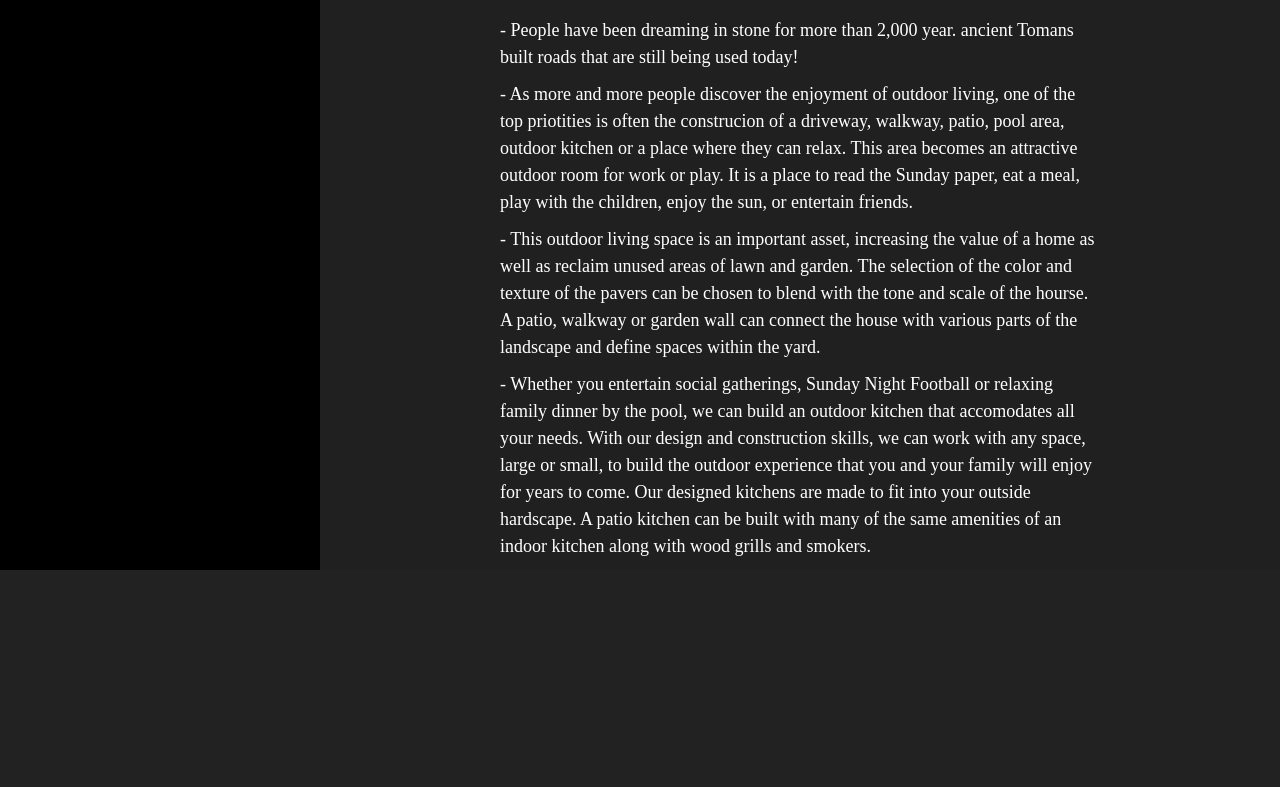
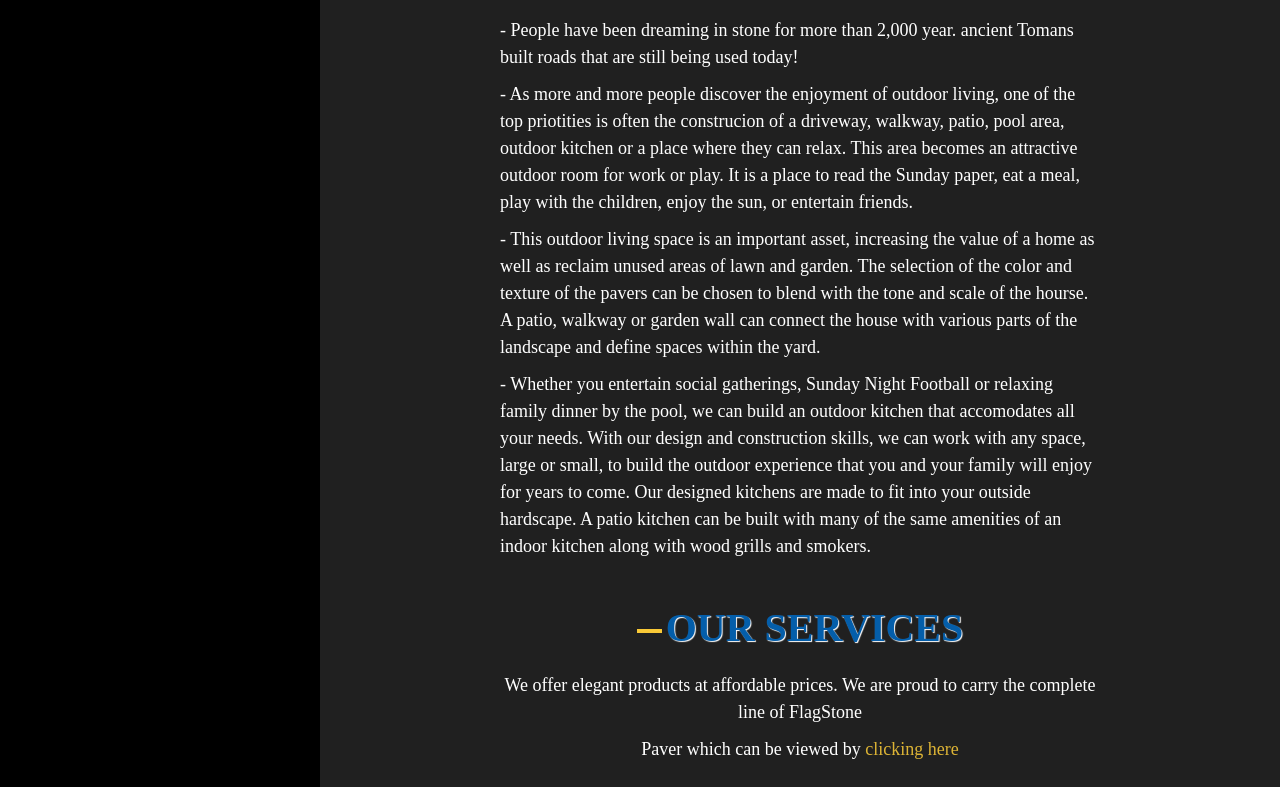
Before and after one commit to AnhNguyen92/BTL_Lap_Trinh_Web, a PHP site: page /tampabay-pavers/ in a window 1280 px wide. Shown: the part 898-1685 px from the top of the page. Before the commit the page ends 1468 px from the top, so only its background shows below. Run offline with PHP 8.4, Linux system fonts and the light colour scheme; some libraries are stand-ins or nearby versions.

Commit message:
update who we are + our service

```diff
--- a/src/css/style.css
+++ b/src/css/style.css
@@ -399,6 +399,25 @@ textarea {
     line-height:2;
     color: #d4d4d4;
 }
+
+.lower-header {
+    background-color: #0064af;
+    width:100%;
+}
+
+.lower-header h1 {
+    font-size: 38px;
+}
+
+.lower-header h3 {
+    font-size: 25px;
+}
+
+.content-left {
+    background-color: #000000;
+    min-height: 1000px;
+}
+
 /*
 .lower-header {
     width: 500px;
@@ -408,6 +427,26 @@ textarea {
     background-repeat: no-repeat;
 }
 */
+
+.main-content {
+    background-color: #202020;
+}
+
+.slider {
+    padding: 70.5px 70.5px 0 70.5px;
+}
+
+.slider-lst {
+    padding:10px;
+    background-color:#ffffff;
+    width:inherit;
+    height:calc((75vw - 161px)/ 1.55);
+}
+
+#carouselExampleIndicators {
+    height: 100%;
+    /* border: 1px solid; */
+}
 
 .nav-side-menu {
     overflow: auto;
@@ -517,17 +556,19 @@ textarea {
     opacity: 1;
 }
 
-.who-we-are div p {
+.article-content {
     padding: 0 180px;
     margin-bottom: 10px;
     line-height: 1.5;
     font-size: 18px;
 }
 
-.who-we-are-title {
+.article-title {
     font-size:40px;
     font-weight: bold;
     color:#045eaa;
+    text-shadow: 1px 1px 1px #ffffff;
+    display: inline-block;
 }
 
 .title-tiret {
@@ -536,6 +577,10 @@ textarea {
     width: 25px;
     height: 4px;
     margin-bottom: 8px;
+}
+
+.service-link {
+    color:#ddb435;
 }
 
 @media (max-width: 767px) {
@@ -553,8 +598,53 @@ textarea {
     }
 }
 
-@media (min-width: 767px) {
-    .nav-side-menu .menu-list .menu-content {
-        display: block;
+/* Smartphones (portrait and landscape) ----------- */
+@media only screen and (min-device-width : 320px) and (max-device-width : 480px) {
+    /* Styles */
     }
-}
+
+    /* Smartphones (landscape) ----------- */
+    @media only screen and (min-width : 321px) {
+    /* Styles */
+    }
+
+    /* Smartphones (portrait) ----------- */
+    @media only screen and (max-width : 320px) {
+    /* Styles */
+    }
+
+    /* iPads (portrait and landscape) ----------- */
+    @media only screen and (min-device-width : 768px) and (max-device-width : 1024px) {
+        .nav-side-menu .menu-list .menu-content {
+            display: block;
+        }
+    }
+
+    /* iPads (landscape) ----------- */
+    @media only screen and (min-device-width : 768px) and (max-device-width : 1024px) and (orientation : landscape) {
+    /* Styles */
+    }
+
+    /* iPads (portrait) ----------- */
+    @media only screen and (min-device-width : 768px) and (max-device-width : 1024px) and (orientation : portrait) {
+    /* Styles */
+    }
+    /**********
+    iPad 3
+    **********/
+    @media only screen and (min-device-width : 768px) and (max-device-width : 1024px) and (orientation : landscape) and (-webkit-min-device-pixel-ratio : 2) {
+    /* Styles */
+    }
+
+    @media only screen and (min-device-width : 768px) and (max-device-width : 1024px) and (orientation : portrait) and (-webkit-min-device-pixel-ratio : 2) {
+    /* Styles */
+    }
+    /* Desktops and laptops ----------- */
+    @media only screen  and (min-width : 1224px) {
+    /* Styles */
+    }
+
+    /* Large screens ----------- */
+    @media only screen  and (min-width : 1824px) {
+    /* Styles */
+    }
--- a/src/index.php
+++ b/src/index.php
@@ -6,7 +6,7 @@
     <meta charset="UTF-8">
     <meta name="viewport" content="width=device-width, initial-scale=1.0">
     <link rel="stylesheet" href="https://maxcdn.bootstrapcdn.com/bootstrap/4.4.1/css/bootstrap.min.css">
-    <link rel="stylesheet" href="css/style.css">
+    <link href="css/style.css" rel="stylesheet" type="text/css">
     <script src="https://ajax.googleapis.com/ajax/libs/jquery/3.4.1/jquery.min.js"></script>
     <script src="https://cdnjs.cloudflare.com/ajax/libs/popper.js/1.16.0/umd/popper.min.js"></script>
     <script src="https://maxcdn.bootstrapcdn.com/bootstrap/4.4.1/js/bootstrap.min.js"></script>
@@ -51,24 +51,21 @@
                     </div>
                 </div>
             </div>
-
-            <div class="lower-header text-center py-4 text-white" style="background-color: #0064af; width:100%">
-                <h1 style="font-size: 38px;">TAMPA BAY PAVER & HARDSCAPES</h1>
-                <h3 class="py-2" style="font-size: 25px;">The Original and Still The Best Tampa Bay Pavers</h3>
+            <div class="lower-header text-center py-4 text-white">
+                <h1>TAMPA BAY PAVER & HARDSCAPES</h1>
+                <h3 class="py-2">The Original and Still The Best Tampa Bay Pavers</h3>
                 <p>Florida State Certified Builders License - CBC1261248</p>
             </div>
         </header>
         <!-- content -->
         <div class="main row no-gutters">
             <!-- content left -->
-            <div class="col-3" style="background-color: #000000;min-height: 1000px;">
+            <div class="content-left col-3">
                 <!-- navi -->
                 <div class="nav-side-menu">
                     <div class="brand">MENU SITE</div>
                     <i class="fa fa-bars fa-2x toggle-btn" data-toggle="collapse" data-target="#menu-content"></i>
-
                     <div class="menu-list">
-
                         <ul id="menu-content" class="menu-content collapse out">
                             <li class="active">
                                 <a href="#">Home</a>
@@ -92,11 +89,11 @@
                     </div>
                 </div>
             </div>
-            <div class="main-content col-9" style="background-color: #202020;">
+            <div class="main-content col-9">
                 <!-- slider -->
-                <div style="padding: 70.5px 70.5px 0 70.5px;">
-                    <div style="padding:10px; background-color:#ffffff; width:inherit; height:calc((75vw - 161px)/ 1.55);">
-                        <div id="carouselExampleIndicators" style="height: 100%;border: 1px solid;" class="carousel slide" data-ride="carousel">
+                <div class="slider">
+                    <div class="slider-lst">
+                        <div id="carouselExampleIndicators" class="carousel slide" data-ride="carousel">
                             <ol class="carousel-indicators">
                                 <li data-target="#carouselExampleIndicators" data-slide-to="0" class="active"></li>
                                 <li data-target="#carouselExampleIndicators" data-slide-to="1"></li>
@@ -104,13 +101,13 @@
                             </ol>
                             <div class="carousel-inner">
                                 <div class="carousel-item active">
-                                    <img class="d-block w-100" src="..." alt="First slide">
+                                    <img class="d-block w-100" src="images/da-lat-via-he.jpg" alt="First slide">
                                 </div>
                                 <div class="carousel-item">
-                                    <img class="d-block w-100" src="..." alt="Second slide">
+                                    <img class="d-block w-100" src="images/da-lat-via-he.jpg" alt="Second slide">
                                 </div>
                                 <div class="carousel-item">
-                                    <img class="d-block w-100" src="..." alt="Third slide">
+                                    <img class="d-block w-100" src="images/da-lat-via-he.jpg" alt="Third slide">
                                 </div>
                             </div>
                             <a class="carousel-control-prev" href="#carouselExampleIndicators" role="button" data-slide="prev">
@@ -126,25 +123,25 @@
                 </div>
                 <!-- who we are -->
                 <div class="mt-4">
-                    <article class="who-we-are text-white">
-                        <h1 class="py-4 text-center who-we-are-title">
+                    <article>
+                        <div class="py-4 text-center">
                             <div class="title-tiret"></div>
-                            <span>WHO WE ARE</span>
-                        </h1>
-                        <div>
-                            <P>- People have been dreaming in stone for more than 2,000 year. ancient Tomans built roads
+                            <h1 class="article-title">WHO WE ARE</h1>
+                        </div>
+                        <div class="text-white">
+                            <p class="article-content">- People have been dreaming in stone for more than 2,000 year. ancient Tomans built roads
                                 that are still being used today!</P>
-                            <p>- As more and more people discover the enjoyment of outdoor living, one of the top
+                            <p class="article-content">- As more and more people discover the enjoyment of outdoor living, one of the top
                                 priotities is often the construcion of a driveway, walkway, patio, pool area, outdoor
                                 kitchen or a place where they can relax. This area becomes an attractive outdoor room
                                 for work or play. It is a place to read the Sunday paper, eat a meal, play with the
                                 children, enjoy the sun, or entertain friends.</p>
-                            <p>- This outdoor living space is an important asset, increasing the value of a home as well
+                            <p class="article-content">- This outdoor living space is an important asset, increasing the value of a home as well
                                 as reclaim unused areas of lawn and garden. The selection of the color and texture of
                                 the pavers can be chosen to blend with the tone and scale of the hourse. A patio,
                                 walkway or garden wall can connect the house with various parts of the landscape and
                                 define spaces within the yard.</p>
-                            <p>- Whether you entertain social gatherings, Sunday Night Football or relaxing family
+                            <p class="article-content">- Whether you entertain social gatherings, Sunday Night Football or relaxing family
                                 dinner by the pool, we can build an outdoor kitchen that accomodates all your needs.
                                 With our design and construction skills, we can work with any space, large or small,
                                 to build the outdoor experience that you and your family will enjoy for years to come.
@@ -152,8 +149,29 @@
                                 can be built with many of the same amenities of an indoor kitchen along with wood
                                 grills and smokers.</p>
                         </div>
+                    </article>
+                </div>
+                <!-- process lat gach -->
+                <div class="my-4">
+                </div>
+                <!-- our service -->
+                <div class="my-4">
+                    <article>
+                        <div class="py-4 text-center">
+                            <div class="title-tiret"></div>
+                            <h1 class="article-title">OUR SERVICES</h1>
+                        </div>
+                        <div class="text-center text-white">
+                            <p class="article-content">
+                                We offer elegant products at affordable prices. We are proud to carry the complete line of FlagStone
+                            </p>
+                            <p class="article-content">Paver which can be viewed by <a href="#" target="_blank" class="service-link">clicking here</a>
+                            </p>
+                        </div>
+                    </article>
+                    <div>
 
-                    </article>
+                    </div>
                 </div>
             </div>
         </div>
```
